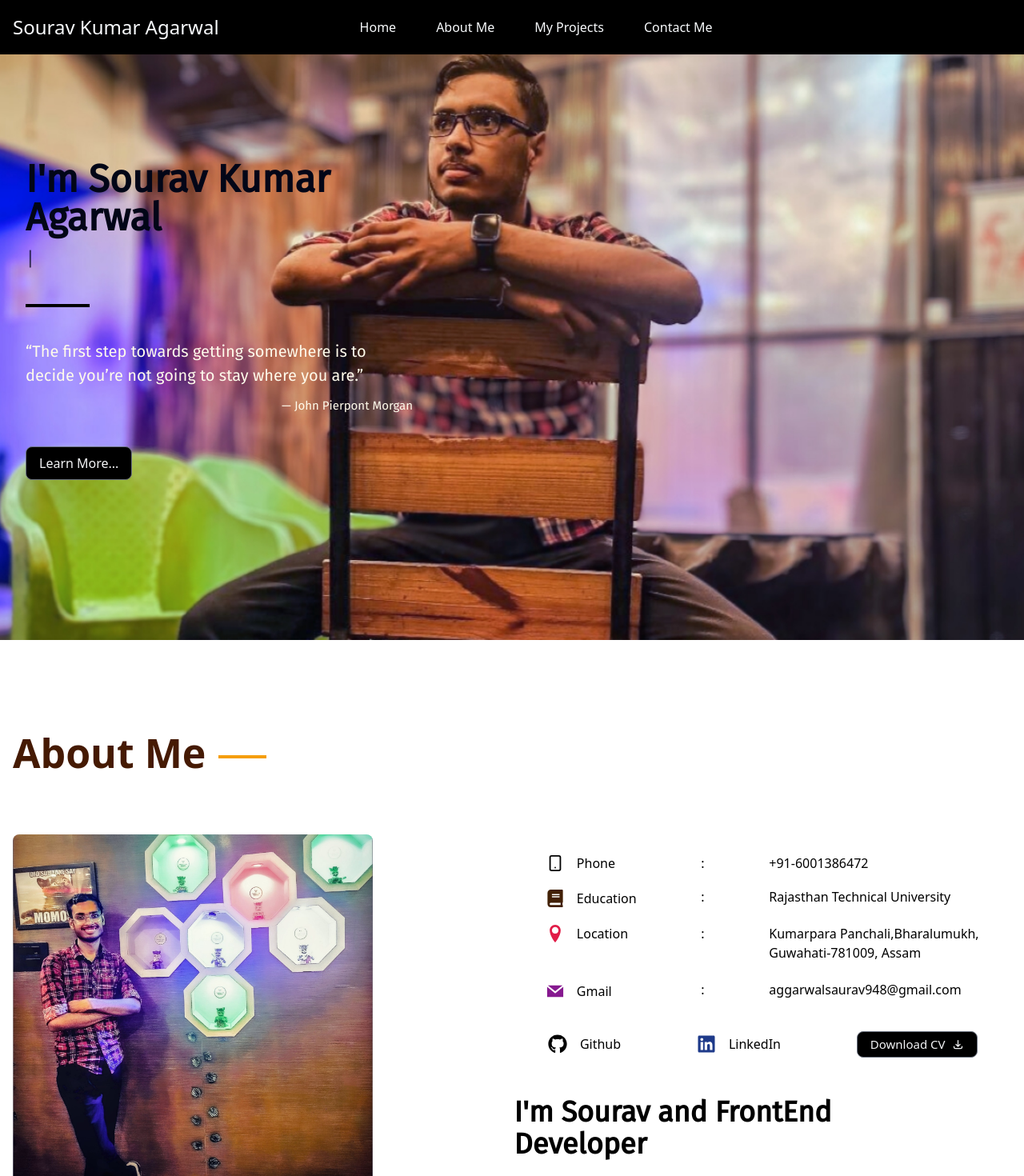
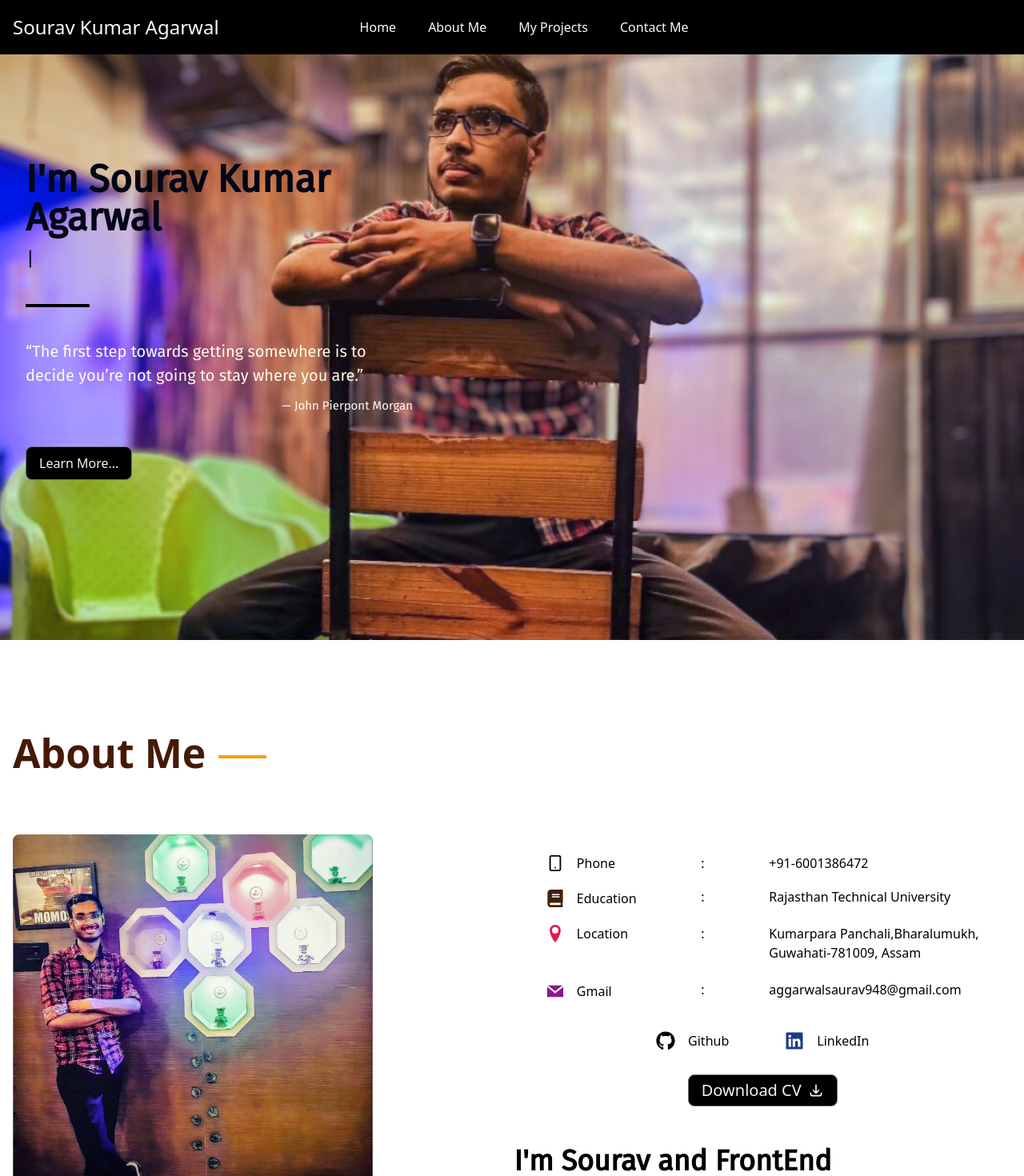
Before and after one commit to SouravKAgarwal/sourav-kr-agarwal, a Next.js app: page / in a window 1280 px wide. Shown: the top 1470 px of the page at 80% size. Built offline with nearby package versions, Linux system fonts and the light colour scheme.

Commit message:
Fixed navbar

```diff
--- a/pages/about.js
+++ b/pages/about.js
@@ -55,7 +55,7 @@ const About = () => {
 
                 </div>
 
-                <div className='flex flex-cols-3 justify-around items-center mt-[30px] gap-[10px]'>
+                <div className='flex flex-cols-2 justify-center items-center mt-[30px] gap-[70px]'>
                     <div className='flex gap-4 items-center font-medium'>
                         <FaGithub className='text-[black] text-[24px]'/>
                         <Link href="https://github.com/SouravKAgarwal" target='_blank'>
@@ -68,7 +68,11 @@ const About = () => {
                         LinkedIn
                         </Link>
                     </div>
-                    <Link href='Resume.pdf' download className='btn flex border border-[#6b7280] px-4 py-1 text-[#f3f4f6] text-[15px] rounded-[8px] items-center gap-2 hover:bg-[#d4d4d8] hover:text-black transition duration-200'>Download CV<HiOutlineDownload /></Link>
+                </div>
+                <div className='flex flex-cols-1 justify-center items-center mt-[30px] gap-[70px]'>
+                    <div className='flex gap-4 items-center text-[20px] font-medium'>
+                        <Link href='Resume.pdf' download className='btn flex border border-[#6b7280] px-4 py-1 text-[#f3f4f6] rounded-[8px] items-center gap-2 hover:bg-[#d4d4d8] hover:text-black transition duration-200'>Download CV<HiOutlineDownload /></Link>
+                    </div>
                 </div>
                 <div className='max-w-[450px] '>
                     <h2 className='font-bold mt-12 mb-10'>I'm Sourav and FrontEnd Developer</h2>
--- a/pages/navbar.js
+++ b/pages/navbar.js
@@ -6,9 +6,9 @@ import {HiOutlineDownload} from 'react-icons/hi'
 const Navbar = ({toggleSideBar}) => {
   return (
     <div className='bg-black fixed top-0 w-[100%] z-10'>
-      <div className='container mx-auto flex py-4'>
+      <div className='container flex items-center py-4'>
         <div className='text-[24px] text-[#f8fafc] px-4 mx-0'>Sourav Kumar Agarwal</div>
-          <div className='hidden mx-[10rem] md:justify-center md:items-center md:flex gap-[50px]'>
+          <div className='hidden md:mx-[10rem] md:justify-around md:items-center md:flex gap-10'>
             <Link href="#">
               <div className='text-[#f8fafc] hover:text-[#d4d4d8]'>Home</div>
             </Link>
@@ -23,7 +23,7 @@ const Navbar = ({toggleSideBar}) => {
             </Link>
         </div>
 
-        <div className='md:hidden text-[24px] text-[#f8fafc] pr-4 hover:cursor-pointer' onClick={toggleSideBar}>
+        <div className='md:hidden flex ml-[9rem] justify-flex-end items-end text-[24px] text-[#f8fafc] pr-4 hover:cursor-pointer' onClick={toggleSideBar}>
           <FiMenu/>
         </div>
       </div>
```
